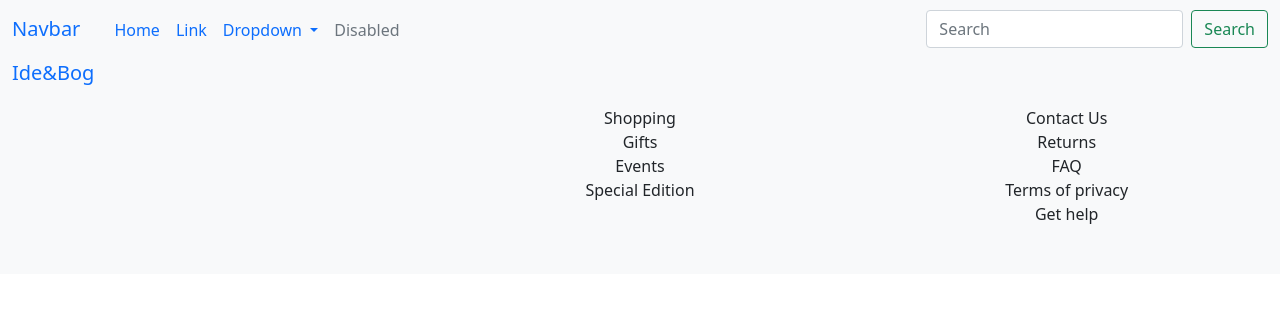
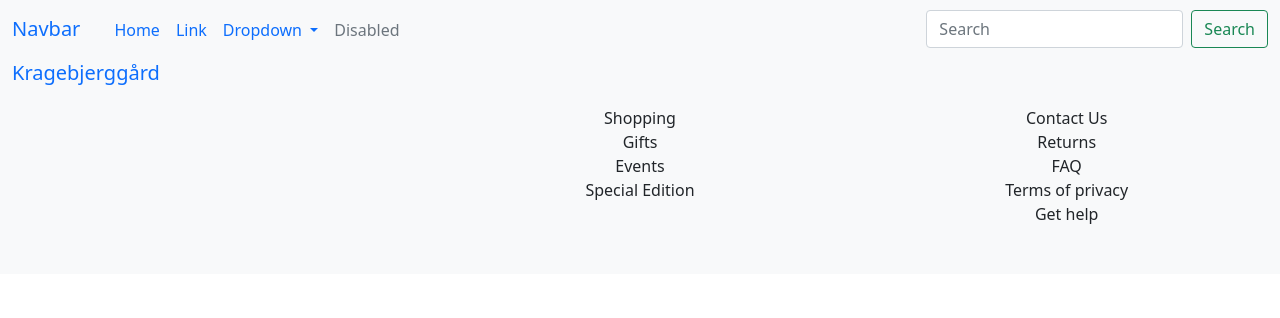
Before and after one commit to Viwite/Kragebjerggaard, a PHP site: page / in a window 1280 px wide. Shown: the top 318 px of the page. Run offline with PHP 8.4, Linux system fonts and the light colour scheme; data that the repository does not hold is empty; style sheets or scripts are compiled from the project's sources; some libraries are stand-ins or nearby versions.

Commit message:
rettet Ide&Bog i footer, så man kan se det er Kragebjergaard og ikke længere en stand ind

```diff
--- a/includes/footer.php
+++ b/includes/footer.php
@@ -2,7 +2,7 @@
 
 <div class="footer row">
     <div class="col-12 col-lg mb-5">
-        <a class="navbar-brand class-text" href="index.php">Ide&Bog</a>
+        <a class="navbar-brand class-text" href="index.php">Kragebjerggård</a>
     </div>
     <div class="footer-text col-12 col-lg text-center mt-5 mb-5">
         <p class="class-text">Shopping</p>
```
